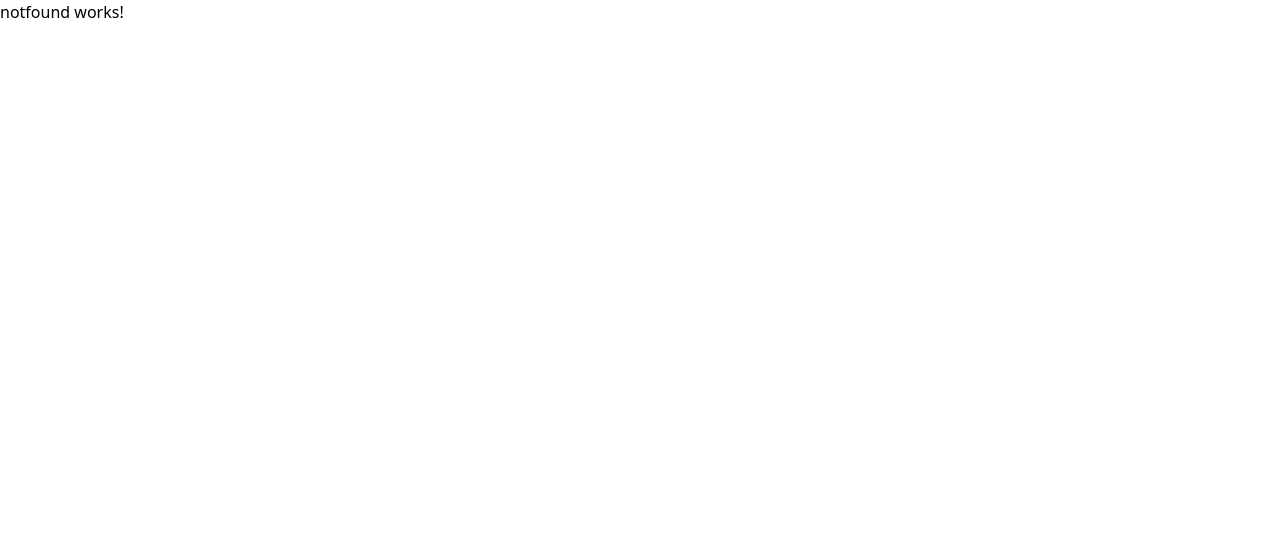
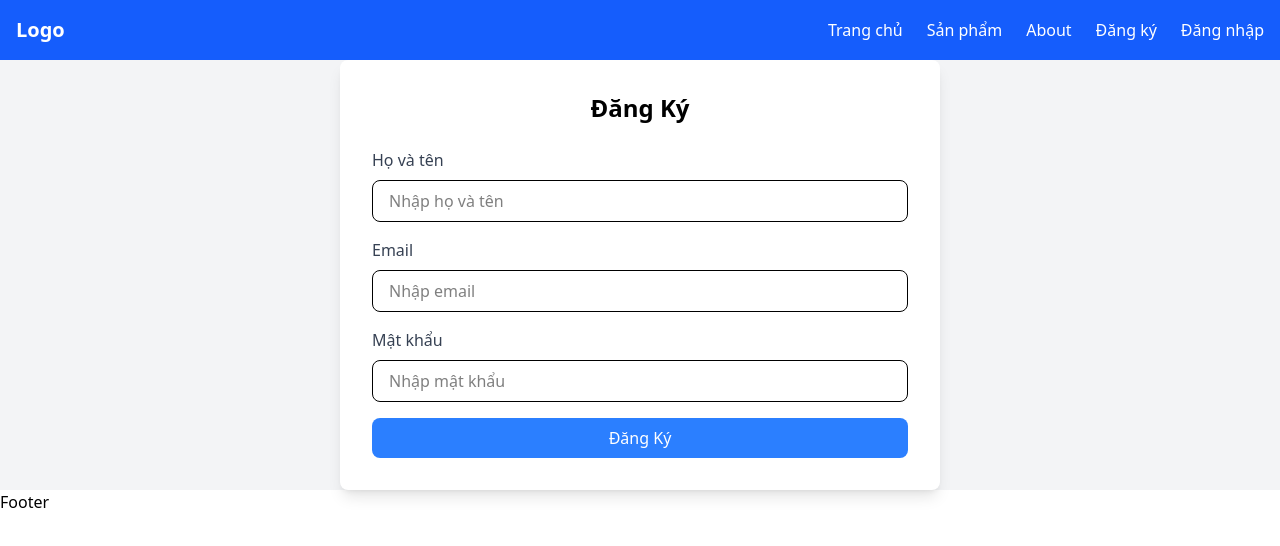
Before and after one commit to chinhpd5/WEB2081, an Angular app in the folder web2081/: page /register in a window 1280 px wide. Shown: the top 546 px of the page. Built offline with nearby package versions, Linux system fonts and the light colour scheme.

Commit message:
đăng ký

```diff
--- a/web2081/db.json
+++ b/web2081/db.json
@@ -183,5 +183,18 @@
       "status": true
     }
   ],
-  "users": []
+  "users": [
+    {
+      "email": "chinhpd5@fpt.edu.vn",
+      "password": "$2a$10$8wnI4TCjHhoUmtouaULMe.aJ90p7qOizkqh3BoAFOIn/PPWB9mkIu",
+      "name": "chinhpd5",
+      "id": 1
+    },
+    {
+      "email": "chinhpd51@fpt.edu.vn",
+      "password": "$2a$10$eYgddhBnf8WCpmpgwq4lHOCX7XtKnlTlIlJxYUk2vw7.penIckEmS",
+      "name": "chinhpd5",
+      "id": 2
+    }
+  ]
 }
--- a/web2081/src/app/app.routes.ts
+++ b/web2081/src/app/app.routes.ts
@@ -9,6 +9,8 @@ import { AdminComponent } from './layout/admin/admin.component';
 import { ProductListComponent } from './page/admin/product-list/product-list.component';
 import { ProductAddComponent } from './page/admin/product-add/product-add.component';
 import { ProductEditComponent } from './page/admin/product-edit/product-edit.component';
+import { RegisterComponent } from './page/register/register.component';
+import { LoginComponent } from './page/login/login.component';
 
 export const routes: Routes = [
   {
@@ -16,7 +18,9 @@ export const routes: Routes = [
       {path:'', component: HomeComponent}, // trang chủ
       {path:'product', component: ProductsComponent}, // sản phẩm
       {path:'about', component: AboutComponent}, // about
-      {path:'product/:id', component: ProductDetailComponent}
+      {path:'product/:id', component: ProductDetailComponent},
+      {path:'register',component: RegisterComponent},
+      {path:'login',component: LoginComponent},
     ]
   },
   {
--- a/web2081/src/app/layout/client/client.component.html
+++ b/web2081/src/app/layout/client/client.component.html
@@ -4,10 +4,10 @@
         <a href="#" class="text-white text-xl font-bold">Logo</a>
         <ul class="hidden md:flex space-x-6">
             <li><a [routerLink]="''" class="text-white hover:underline">Trang chủ</a></li>
-            <li><a [routerLink]="'product'" class="text-white hover:underline">Sản phẩm</a></li>
-            <li><a [routerLink]="'about'" class="text-white hover:underline">About</a></li>
-            <li><a [routerLink]="'register'" class="text-white hover:underline">Đăng ký</a></li>
-            <li><a [routerLink]="'Login'" class="text-white hover:underline">Đăng nhập</a></li>
+            <li><a [routerLink]="'/product'" class="text-white hover:underline">Sản phẩm</a></li>
+            <li><a [routerLink]="'/about'" class="text-white hover:underline">About</a></li>
+            <li><a [routerLink]="'/register'" class="text-white hover:underline">Đăng ký</a></li>
+            <li><a [routerLink]="'/login'" class="text-white hover:underline">Đăng nhập</a></li>
         </ul>
     </div>
 
--- /dev/null
+++ b/web2081/src/app/page/login/login.component.html
@@ -0,0 +1 @@
+<p>login works!</p>
--- /dev/null
+++ b/web2081/src/app/page/register/register.component.html
@@ -0,0 +1,47 @@
+<div class="flex items-center justify-center bg-gray-100">
+  <div class="bg-white p-8 rounded-lg shadow-lg w-150">
+    <h2 class="text-2xl font-bold text-center mb-6">Đăng Ký</h2>
+    <form [formGroup]="authForm" (ngSubmit)="handleSubmit()">
+      <div class="mb-4">
+        <label class="block text-gray-700 font-medium mb-2">Họ và tên</label>
+        <input
+          formControlName="name"
+          type="text" class="w-full px-4 py-2 border rounded-lg focus:outline-none focus:ring-2 focus:ring-blue-400" placeholder="Nhập họ và tên" />
+        <div *ngIf="authForm.get('name')?.invalid && authForm.get('name')?.touched">
+          <span *ngIf="authForm.get('name')?.errors?.['required']" class="text-red-500">
+            Không để trống tên
+          </span>
+        </div>
+      </div>
+      <div class="mb-4">
+        <label class="block text-gray-700 font-medium mb-2">Email</label>
+        <input
+          formControlName="email"
+          type="text" class="w-full px-4 py-2 border rounded-lg focus:outline-none focus:ring-2 focus:ring-blue-400" placeholder="Nhập email" />
+        <div *ngIf="authForm.get('email')?.invalid && authForm.get('email')?.touched">
+          <span *ngIf="authForm.get('email')?.errors?.['required']" class="text-red-500">
+            Không để trống email
+          </span>
+          <span *ngIf="authForm.get('email')?.errors?.['pattern']" class="text-red-500">
+            Sai định dạng email
+          </span>
+        </div>
+      </div>
+      <div class="mb-4">
+        <label class="block text-gray-700 font-medium mb-2">Mật khẩu</label>
+        <input
+          formControlName="password"
+          type="password" class="w-full px-4 py-2 border rounded-lg focus:outline-none focus:ring-2 focus:ring-blue-400" placeholder="Nhập mật khẩu" />
+          <div *ngIf="authForm.get('password')?.invalid && authForm.get('password')?.touched">
+            <span *ngIf="authForm.get('password')?.errors?.['required']" class="text-red-500">
+              Không để trống password
+            </span>
+            <span *ngIf="authForm.get('password')?.errors?.['minlength']" class="text-red-500">
+              Cần tối thiểu 6 ký tự
+            </span>
+        </div>
+      </div>
+      <button class="w-full bg-blue-500 text-white py-2 rounded-lg hover:bg-blue-600 transition">Đăng Ký</button>
+    </form>
+  </div>
+</div>
--- /dev/null
+++ b/web2081/src/app/page/register/register.component.ts
@@ -0,0 +1,47 @@
+import { CommonModule } from '@angular/common';
+import { Component } from '@angular/core';
+import { FormBuilder, FormGroup, ReactiveFormsModule, Validators } from '@angular/forms';
+import { AuthService } from '../../service/auth.service';
+import { Router } from '@angular/router';
+
+@Component({
+  selector: 'app-register',
+  imports: [ReactiveFormsModule,CommonModule],
+  templateUrl: './register.component.html',
+  styleUrl: './register.component.css'
+})
+export class RegisterComponent {
+  authForm!: FormGroup
+
+  constructor(
+    private formBuilder: FormBuilder,
+    private authService: AuthService,
+    private router: Router
+  ){
+    this.authForm = this.formBuilder.group({
+      name: ['', [Validators.required]],
+      email: ['', [Validators.required, Validators.pattern(/^\S+@\S+\.\S+$/)]],
+      password: ['',[Validators.required, Validators.minLength(6)]]
+    })
+  }
+
+  handleSubmit(){
+    // console.log(this.authForm.valid);
+    if(this.authForm.invalid){
+      this.authForm.markAllAsTouched();// đánh dấu chạm cho tất cả các input
+      return;
+    }
+    // console.log(this.authForm.value);
+
+    this.authService.register(this.authForm.value).subscribe({
+      next: () =>{
+        alert("Đăng ký thành công");
+        this.router.navigate(['/login'])
+      },
+      error: (err) =>{
+        // console.log(err);
+        alert(err.error)
+      }
+    })
+  }
+}
--- /dev/null
+++ b/web2081/src/app/service/auth.service.ts
@@ -0,0 +1,17 @@
+import { HttpClient } from '@angular/common/http';
+import { Injectable } from '@angular/core';
+
+@Injectable({
+  providedIn: 'root'
+})
+export class AuthService {
+
+  constructor(
+    private http: HttpClient
+  ) { }
+
+  register(data: any){
+    return this.http.post('http://localhost:3000/register',data);
+  }
+
+}
```
Also changed, not shown: web2081/src/app/page/login/login.component.ts (added, +11 -0 lines), web2081/src/app/page/login/login.component.css (added), web2081/src/app/page/register/register.component.css (added), 2 other files (tests, documents, lock files or other folders).
